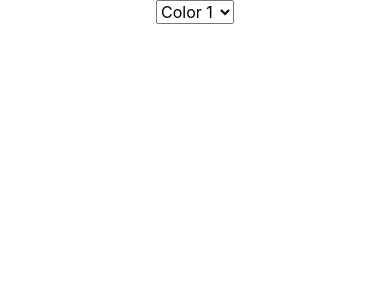
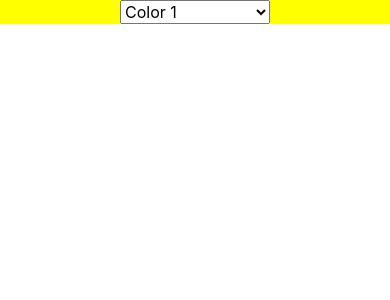
Before and after one commit to patrick4web/reviewRea, a React Native app: screen / in a window 390 px wide. Shown: the top 300 px of the page. Built offline with nearby package versions, Linux system fonts and the light colour scheme.

Commit message:
I was able to make it show up, but it sttill doesnt work, maybe Im missing something?

```diff
--- a/comp/Main.js
+++ b/comp/Main.js
@@ -7,9 +7,8 @@ import Mid from './Mid';
 
 function Main(){
     return(
-        <View>
+        <View style={{flex:1}}>
             <Mid/>
-
 
         </View>
     )
--- a/comp/Mid.js
+++ b/comp/Mid.js
@@ -10,10 +10,17 @@ function Mid(){
 
     const [setPick, setShowPick] = useState(1);
 
+    var bgColor = null;
+    if(setPick == 1){
+        bgColor = styles.container1
+    }
+    if(setPick == 2){
+        bgColor = styles.container2
+    }
+
     return (
-        <View style={styles.midS}>
-            <Picker
-            styles={{width:50}}
+        <View style={bgColor}>
+            <Picker style={{width:150}}
             onValueChange={(value)=>{setShowPick(value)}}
             selectedValue={setPick}>
                 <Picker.Item label="Color 1" value="1"/>
--- a/styles/MidStyles.js
+++ b/styles/MidStyles.js
@@ -1,12 +1,20 @@
 import {StyleSheet} from 'react-native';
 
-var styles = StyleSheet.create({
-    midS:{
-        flex:1,
-        justifyContent:"center",
-        alignItems:"center"
+const styles = StyleSheet.create({
 
-        }
+container1:{
+    flex:1,
+    justifyContent:"center",
+    alignItems:"center",
+    backgroundColor:"yellow"
+},
+
+container2:{
+    flex:1,
+    justifyContent:"center",
+    alignItems:"center",
+    backgroundColor:'pink'
+}
 })
 
 export default styles;
```
